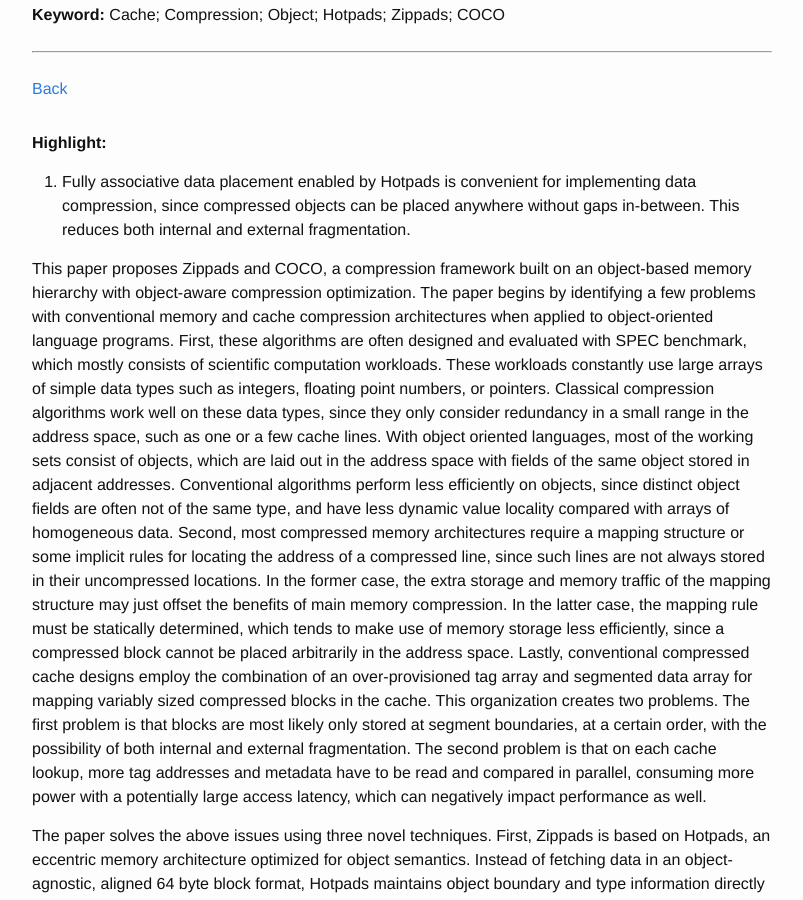
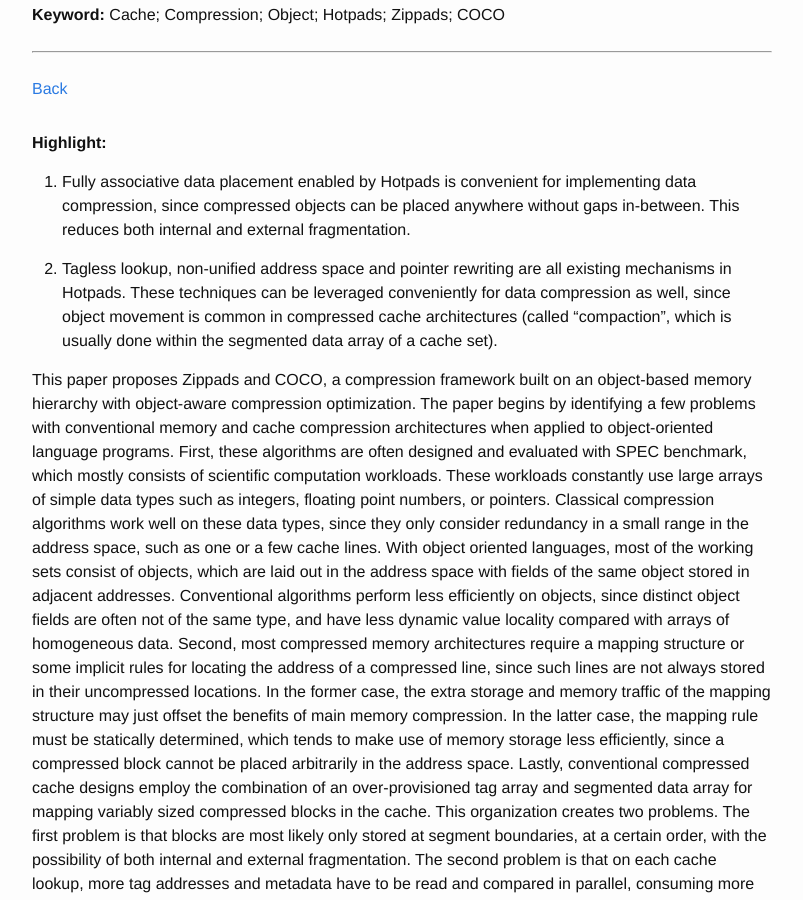
Before and after one commit to wangziqi2013/wangziqi2013.github.io, a Jekyll site: the page built from _posts/2020-07-11-zippads-coco.markdown, in a window 1280 px wide and 900 px high, scrolled down 403 px. Shown: the whole window, without its empty margins (238-1041 px from the left). Built offline with Jekyll 4.4.1, drawn with Linux system fonts in a browser that asks for light colours.

Commit message:
Adding highlight

```diff
--- a/_posts/2020-07-11-zippads-coco.markdown
+++ b/_posts/2020-07-11-zippads-coco.markdown
@@ -17,6 +17,11 @@ version_mgmt:
 
 1. Fully associative data placement enabled by Hotpads is convenient for implementing data compression, since compressed
    objects can be placed anywhere without gaps in-between. This reduces both internal and external fragmentation.
+
+2. Tagless lookup, non-unified address space and pointer rewriting are all existing mechanisms in Hotpads. These techniques
+   can be leveraged conveniently for data compression as well, since object movement is common in compressed cache
+   architectures (called "compaction", which is usually done within the segmented data array of a cache set).
+
 
 
 
```
